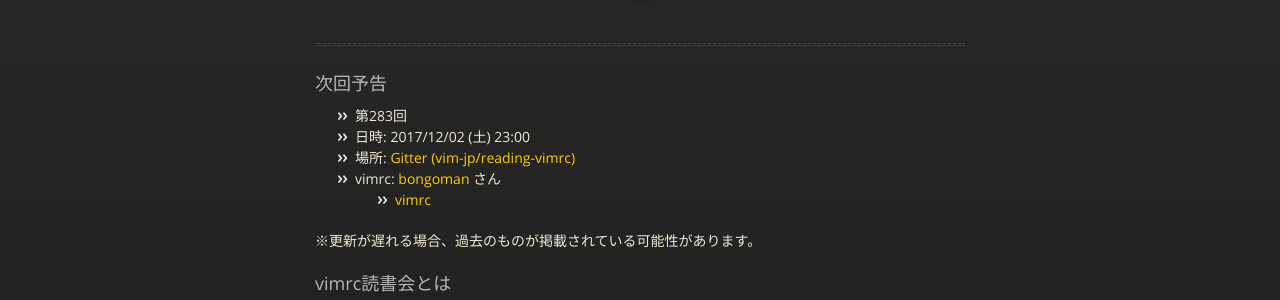
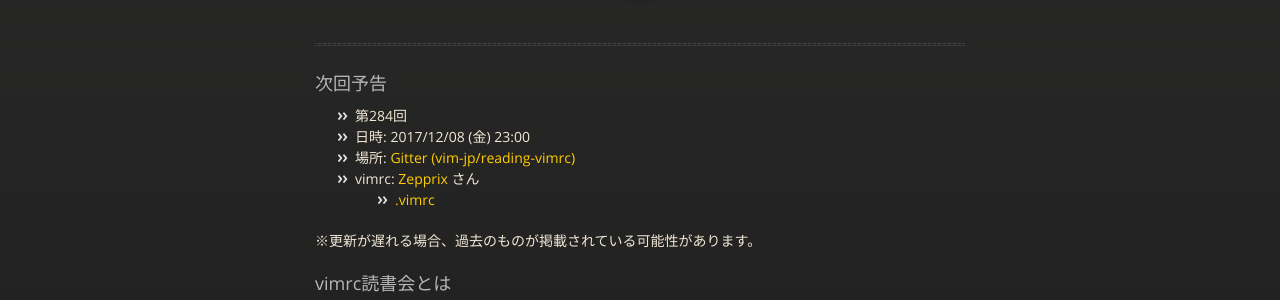
Before and after one commit to vim-jp/reading-vimrc, a Jekyll site: the page built from index.md, in a window 1280 px wide and 900 px high. Shown: the part 211-511 px from the top of the window. Built offline with Jekyll 4.4.1, drawn with Linux system fonts in a browser that asks for light colours; nearby versions of some CDN libraries.

Commit message:
Update the next information: #284 Zepprix

```diff
--- a/_data/next.yml
+++ b/_data/next.yml
@@ -1,11 +1,11 @@
-- id: 283
-  date: '2017-12-2 23:00'
+- id: 284
+  date: '2017-12-8 23:00'
   author:
-    name: bongoman
-    url: 'https://github.com/bongoman'
+    name: Zepprix
+    url: 'https://github.com/Zepprix'
   vimrcs:
-    - url: 'https://github.com/bongoman/vim/blob/master/vimrc'
-      name: vimrc
+    - url: 'https://github.com/Zepprix/dotfiles/blob/master/.vimrc'
+      name: .vimrc
       hash: null
   part: null
   other: null
```
